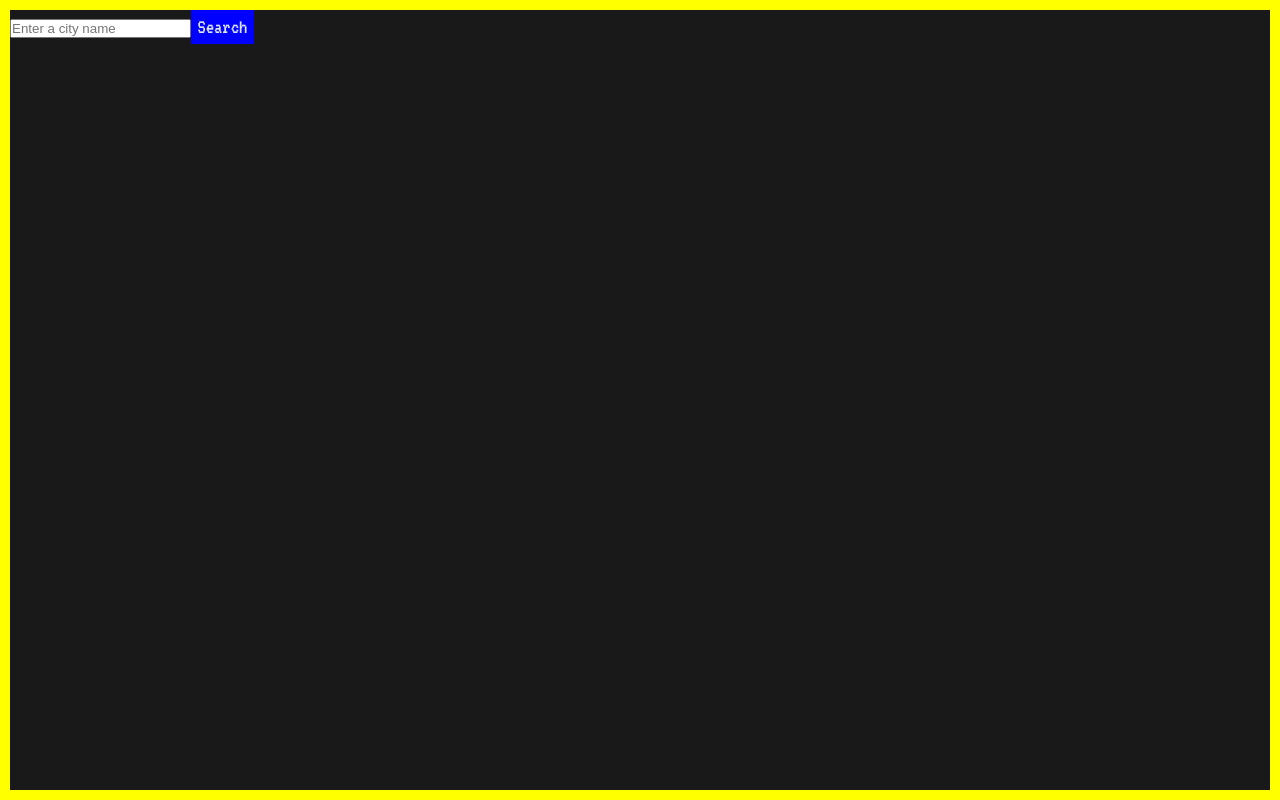
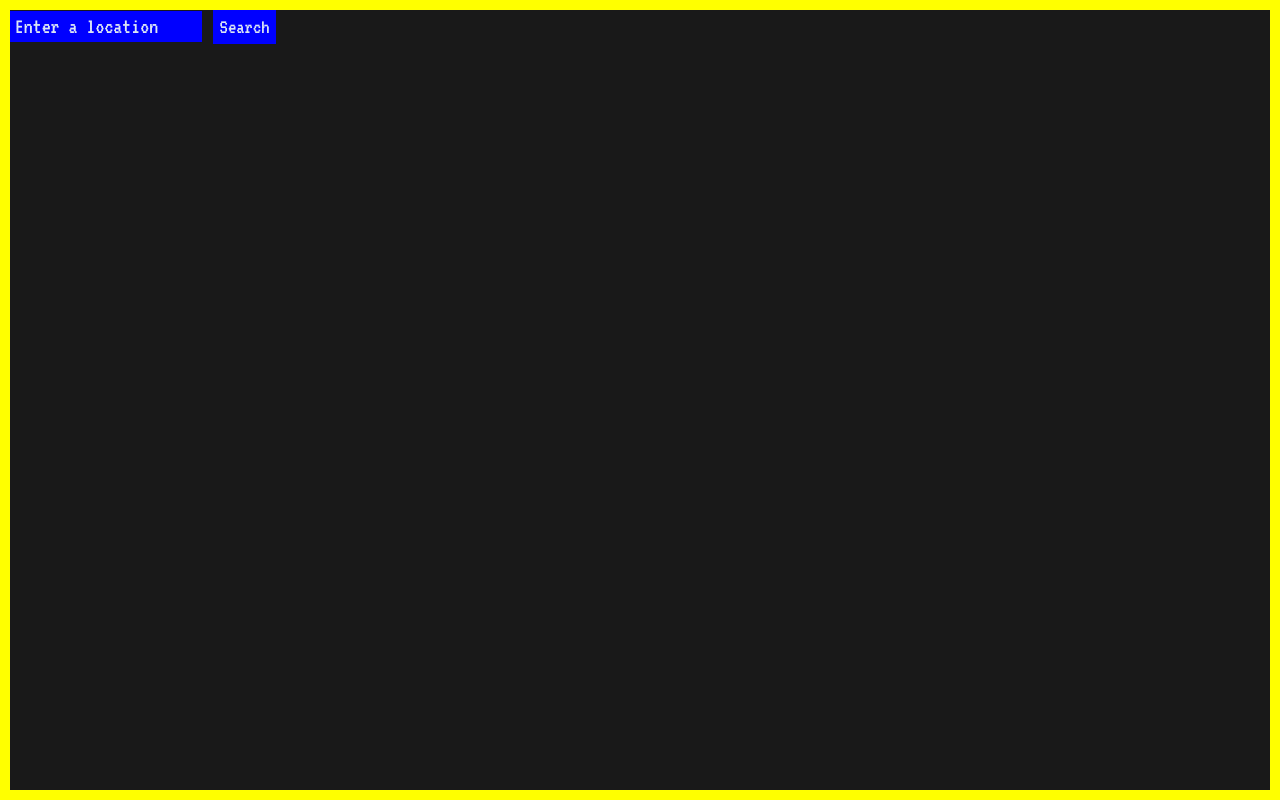
Before and after one commit to ddavies90/weather-app, a React (Create React App) app: page / in a window 1280 px wide. Built offline with nearby package versions, Linux system fonts and the light colour scheme.

Commit message:
Added stylesheet import to file. Also added class name to the encompassing div for styling hook

```diff
--- a/src/components/SearchForm.js
+++ b/src/components/SearchForm.js
@@ -1,5 +1,6 @@
 import React from "react";
 import PropTypes from "prop-types";
+import "../styles/SearchForm.css";
 
 const SearchForm = ({ searchValue, setSearchValue, citySearchFunc }) => {
   const handleInputChange = (event) => {
@@ -7,12 +8,12 @@ const SearchForm = ({ searchValue, setSearchValue, citySearchFunc }) => {
   };
 
   return (
-    <div>
+    <div className="search-form">
       <label htmlFor="search">
         <input
           type="text"
           name="search"
-          placeholder="Enter a city name"
+          placeholder="Enter a location"
           onChange={handleInputChange}
           value={searchValue}
         />
```
